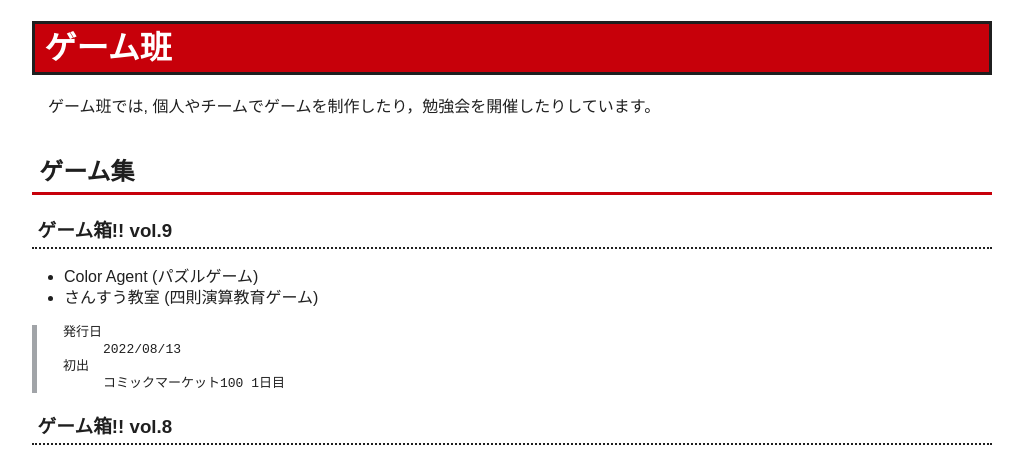
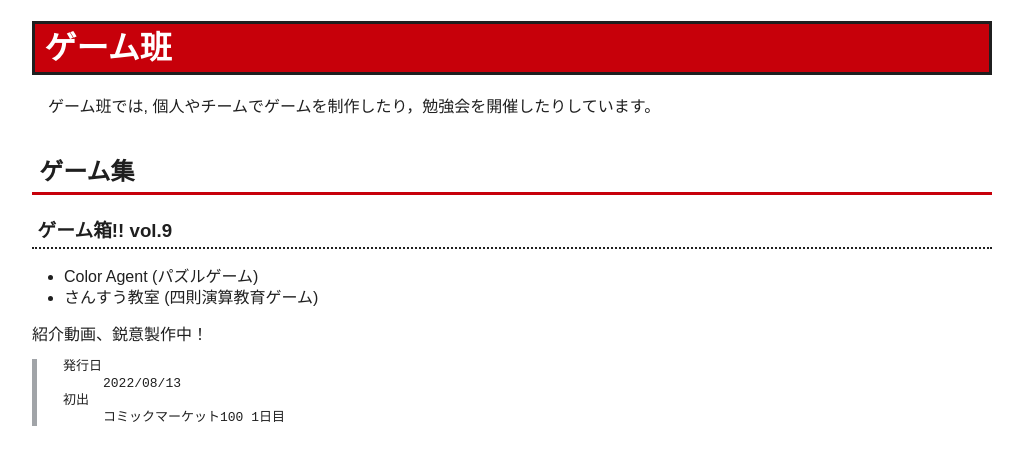
Before and after one commit to tut-cc/tut-cc.org, a plain HTML site: page game/index.html in a window 1280 px wide. Shown: the top 449 px of the page, without its empty margins (128-1151 px from the left). Drawn offline with Linux system fonts and the light colour scheme.

Commit message:
Update index.html

```diff
--- a/game/index.html
+++ b/game/index.html
@@ -19,6 +19,7 @@
     <li><a href="#"></a>Color Agent (パズルゲーム)</li>
     <li><a href="https://github.com/botamochi0x12/HerMathClasses"></a>さんすう教室 (四則演算教育ゲーム)</li>
   </ul>
+  <div>紹介動画、鋭意製作中！</div>
 <!--   <iframe width="560" height="315" src="" frameborder="0"
     allow="accelerometer; autoplay; encrypted-media; gyroscope; picture-in-picture" allowfullscreen></iframe> -->
   <dl>
```
